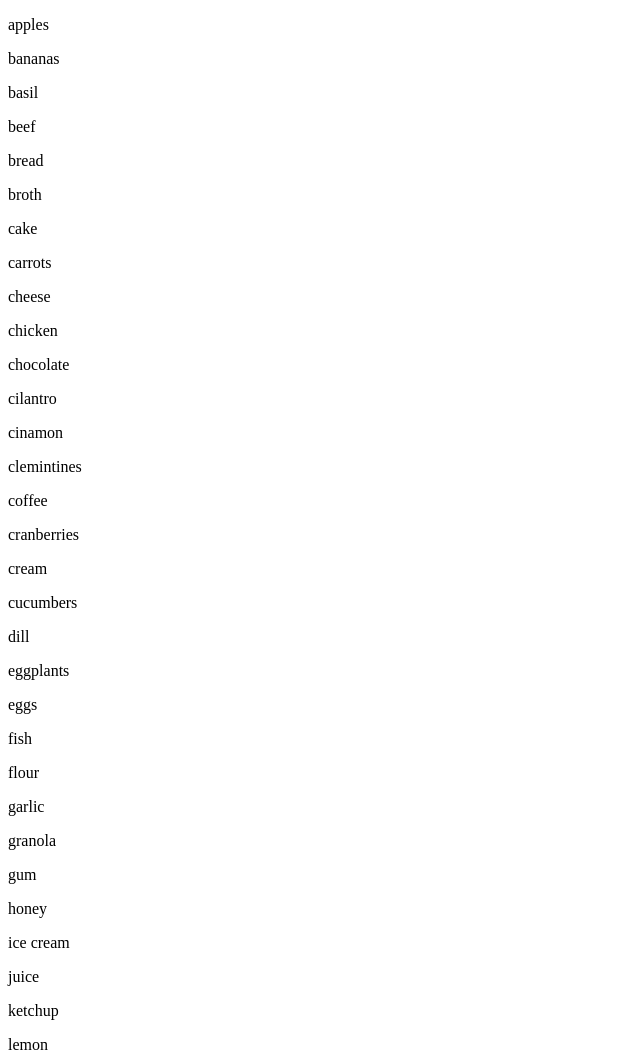
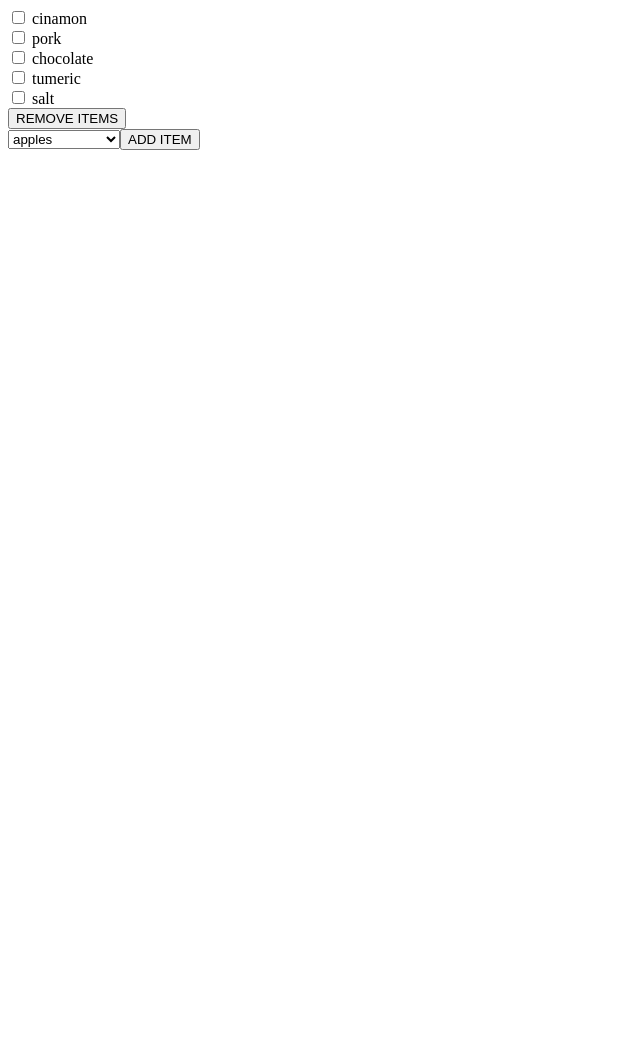
Before and after one commit to zthaiZ/grocery-list, a Flask app: page / in a window 1280 px wide. Shown: the top 1056 px of the page, without its empty margins (0-640 px from the left). After the commit the page ends 150 px from the top, so only its background shows below. Run offline with Flask 2, Linux system fonts and the light colour scheme; data comes from the database, SQL or seed files in the repository.

Commit message:
add endpoint and logic for adding items to our grocery shopping list

```diff
--- a/app.py
+++ b/app.py
@@ -9,10 +9,18 @@ load_dotenv()
 app = Flask(__name__)
 app.secret_key = os.environ.get('SECRET_KEY')
 
-@app.route("/")
+@app.route("/", methods=["POST", "GET"])
 def index():
-    data = get_db()
-    return render_template("index.html", all_data=data)
+    session["all_items"], session["shopping_items"] = get_db()
+    return render_template("index.html", all_items=session["all_items"], shopping_items=session["shopping_items"])
+
+@app.route("/add_items", methods=["post"])
+def add_items():
+    shopping_items = session["shopping_items"]
+    selected_item = request.form.get("select_items")
+    shopping_items.append(selected_item)
+    session["shopping_items"] = shopping_items
+    return render_template("index.html", all_items=session["all_items"], shopping_items=session["shopping_items"])
 
 def get_db():
     db = getattr(g, '_database', None)
@@ -22,7 +30,11 @@ def get_db():
         cursor.execute("select name from groceries")
         all_data = cursor.fetchall()
         all_data = [str(val[0]) for val in all_data]
-    return all_data
+
+        shopping_list = all_data.copy()
+        random.shuffle(shopping_list)
+        shopping_list = shopping_list[:5]
+    return all_data, shopping_list
 
 @app.teardown_appcontext
 def close_connection(exception):
--- a/templates/index.html
+++ b/templates/index.html
@@ -4,8 +4,24 @@
     <title>Grocery List</title>
   </head>
   <body>
-    {% for item in all_data %}
-    <p>{{ item }}</p>
-    {% endfor %}
+    <div id="remove_items">
+      <form action="/remove_items" method="POST">
+        {% for item in shopping_items%}
+        <input type="checkbox" name="check" id="{{item}}" value="{{item}}" />
+        <label for="{{items}}" name="{{item}}">{{ item }}</label><br />
+        {% endfor %}
+        <input type="submit" value="REMOVE ITEMS" />
+      </form>
+    </div>
+    <div id="add_item">
+      <form action="/add_items" method="POST">
+        <select name="select_items">
+          {% for item in all_items %}
+          <option value="{{ item }}">{{ item }}</option>
+          {% endfor %}
+          <input type="submit" value="ADD ITEM" />
+        </select>
+      </form>
+    </div>
   </body>
 </html>
```
